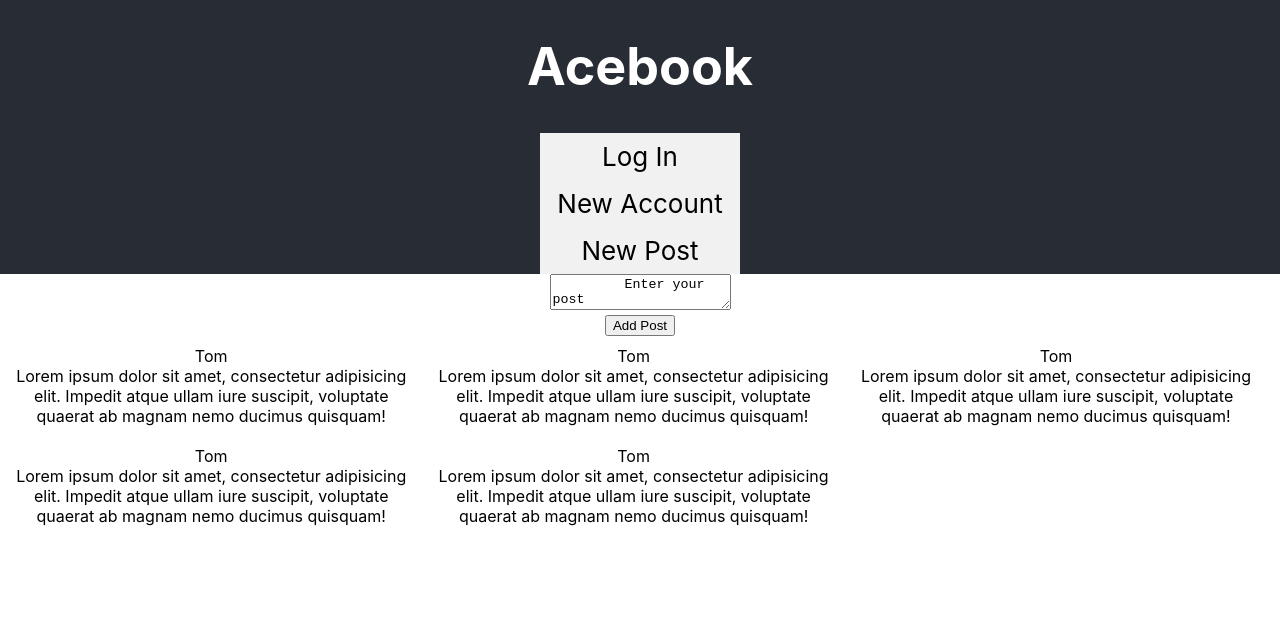
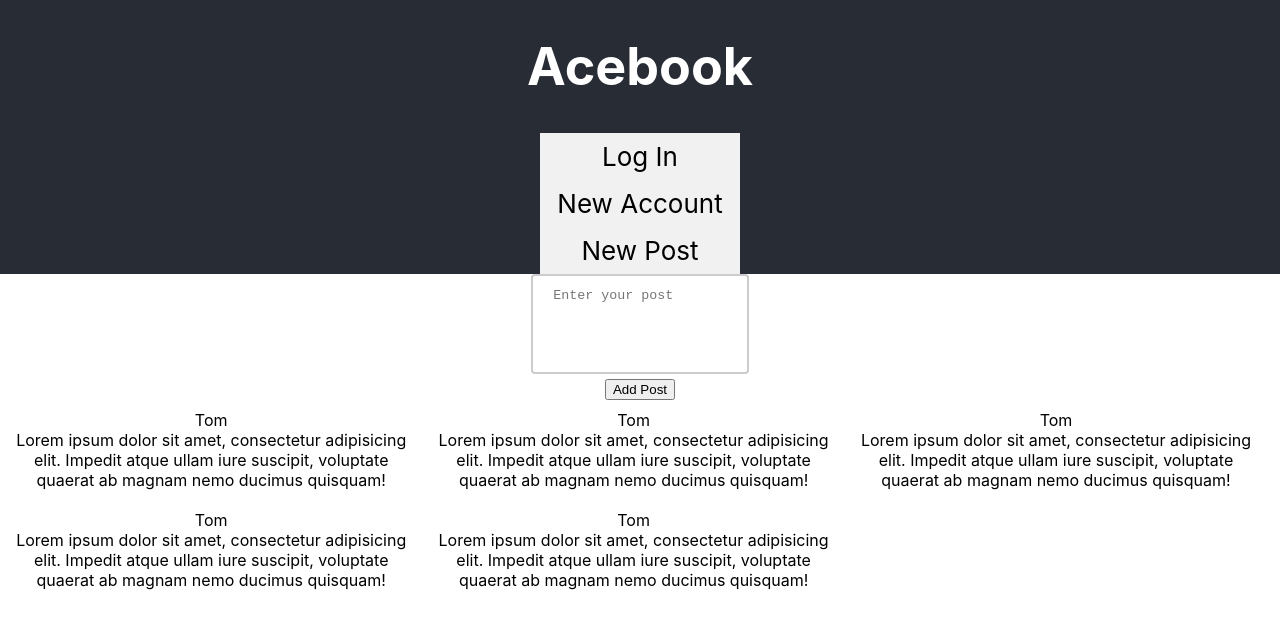
Before and after one commit to sacullezzar/AcebookFrontend, a React (Create React App) app in the folder client/: page / in a window 1280 px wide. Shown: the top 628 px of the page. Built offline with nearby package versions, Linux system fonts and the light colour scheme.

Commit message:
CSS tweaks

```diff
--- /dev/null
+++ b/client/src/components/NewPost.css
@@ -0,0 +1,10 @@
+textarea {
+    width: 17%;
+    height: 100px;
+    padding: 12px 20px;
+    box-sizing: border-box;
+    border: 2px solid #ccc;
+    border-radius: 4px;
+    background-color: #FFFFFF;
+    resize: none;
+}
--- a/client/src/components/NewPost.js
+++ b/client/src/components/NewPost.js
@@ -1,5 +1,5 @@
 import React, { Component } from 'react';
-
+import './NewPost.css'
 class NewPost extends Component {
 
   constructor() {
@@ -18,7 +18,7 @@ class NewPost extends Component {
   render() {
     return ( <div className="NewPost">
     <form>
-    <textarea onChange={this.handleInputChange} name="message" id="message-field" className="postfield" >         Enter your post</textarea>
+    <textarea onChange={this.handleInputChange} name="message" id="message-field" className="postfield" placeholder="Enter your post" rows="6"  cols="50"></textarea>
     <div><button type="submit" className="postbutton">Add Post</button></div>
     </form>
               </div>
```
